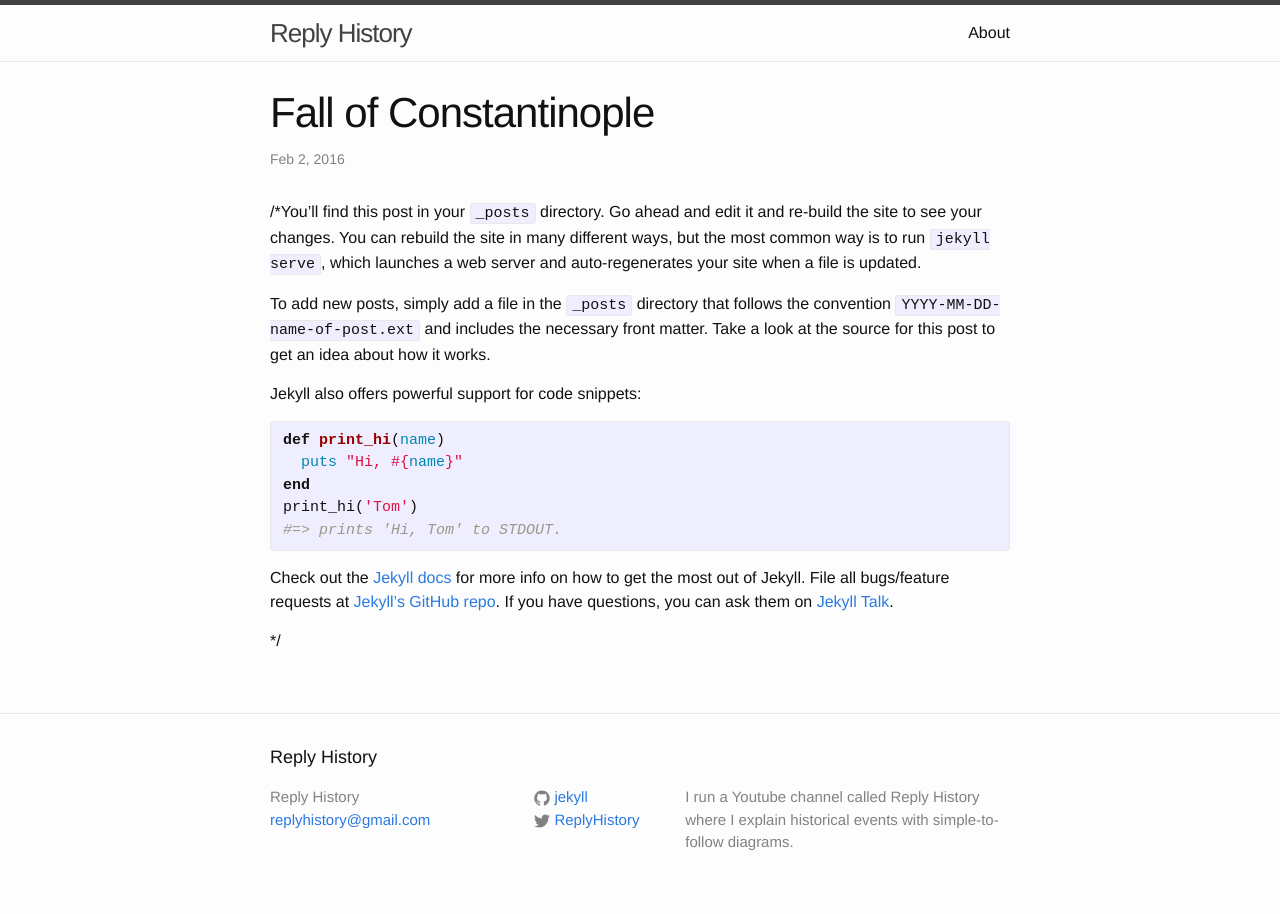
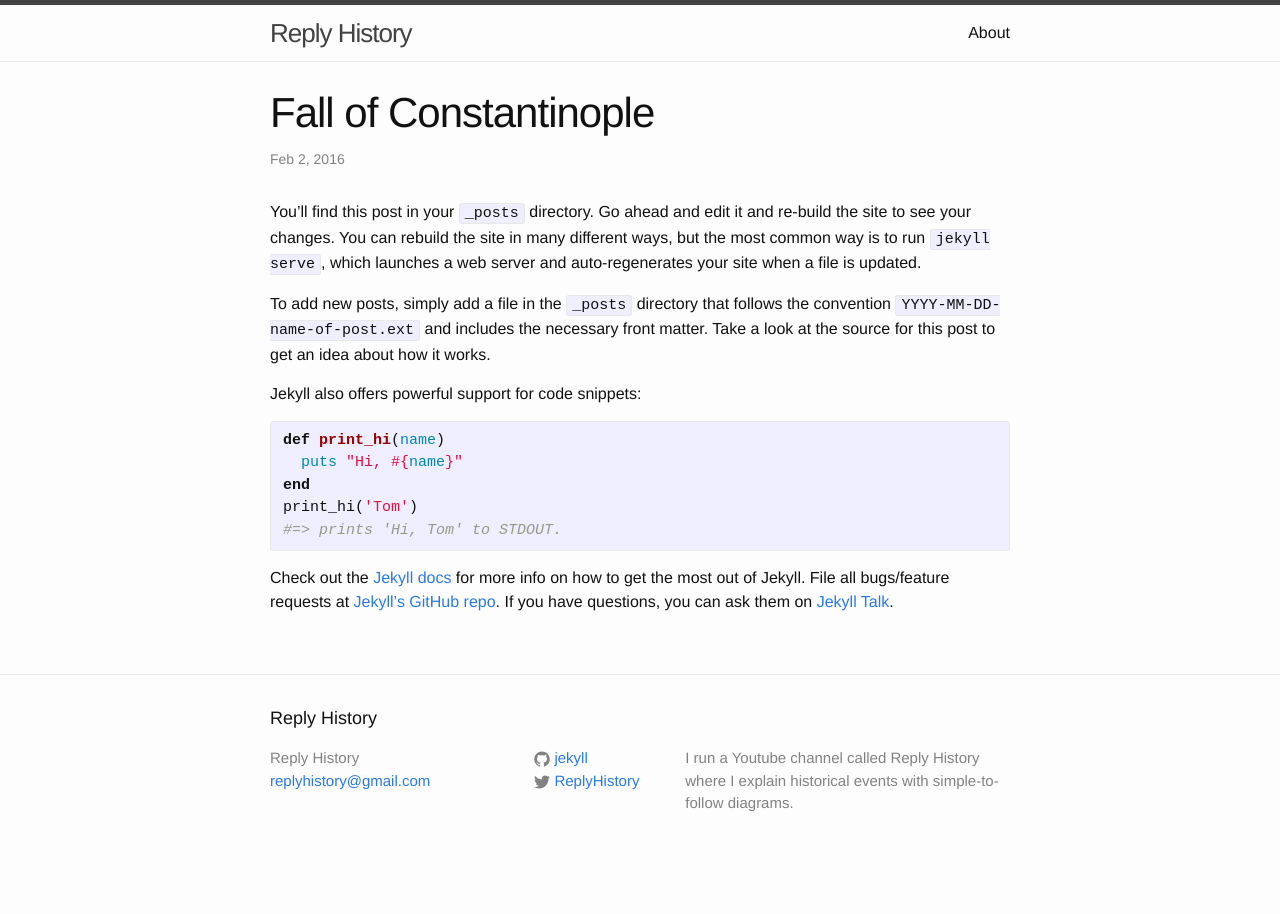
Before and after one commit to ReplyHistory/ReplyHistory.github.io, a Jekyll site: the page built from _posts/2016-02-08-welcome-to-jekyll.markdown, in a window 1280 px wide. Built offline with Jekyll 4.4.1, drawn with Linux system fonts in a browser that asks for light colours.

```diff
--- a/_posts/2016-02-08-welcome-to-jekyll.markdown
+++ b/_posts/2016-02-08-welcome-to-jekyll.markdown
@@ -5,7 +5,7 @@ date:   2016-02-02 22:24:48 +0900
 categories: jekyll update
 ---
 
-/*You’ll find this post in your `_posts` directory. Go ahead and edit it and re-build the site to see your changes. You can rebuild the site in many different ways, but the most common way is to run `jekyll serve`, which launches a web server and auto-regenerates your site when a file is updated.
+You’ll find this post in your `_posts` directory. Go ahead and edit it and re-build the site to see your changes. You can rebuild the site in many different ways, but the most common way is to run `jekyll serve`, which launches a web server and auto-regenerates your site when a file is updated.
 
 To add new posts, simply add a file in the `_posts` directory that follows the convention `YYYY-MM-DD-name-of-post.ext` and includes the necessary front matter. Take a look at the source for this post to get an idea about how it works.
 
@@ -24,4 +24,3 @@ Check out the [Jekyll docs][jekyll-docs] for more info on how to get the most ou
 [jekyll-docs]: http://jekyllrb.com/docs/home
 [jekyll-gh]:   https://github.com/jekyll/jekyll
 [jekyll-talk]: https://talk.jekyllrb.com/
-*/
```
